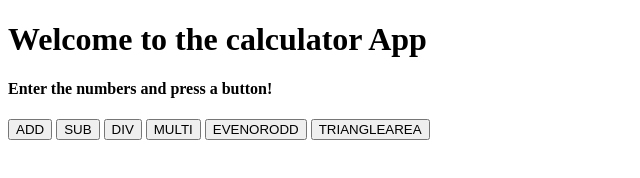
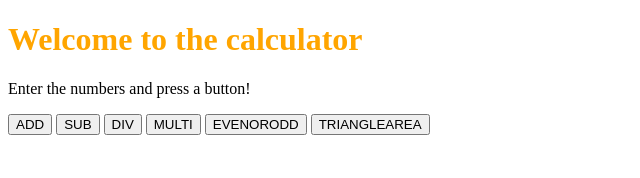
Before and after one commit to Umer2451/calculator, a website: page html/index.html in a window 1280 px wide. Shown: the whole page, without its empty margins (0-640 px from the left). Drawn offline with Linux system fonts and the light colour scheme.

Commit message:
html added

```diff
--- a/html/index.html
+++ b/html/index.html
@@ -2,11 +2,11 @@
 <html>
     <head>
         <title> Calculator</title>
-        <link rel="stylesheet" href="mystyle.css">
+        <link rel="stylesheet" href="style.css">
     </head>
     <body>
-        <h1>Welcome to the calculator App</h1>
-        <h4>Enter the numbers and press a button!</h2>
+        <h1>Welcome to the calculator</h1>
+        <p>Enter the numbers and press a button!</p>
         <button>ADD</button>
         <button>SUB</button>
         <button>DIV</button>
```
Also changed, not shown: 1 other file.
